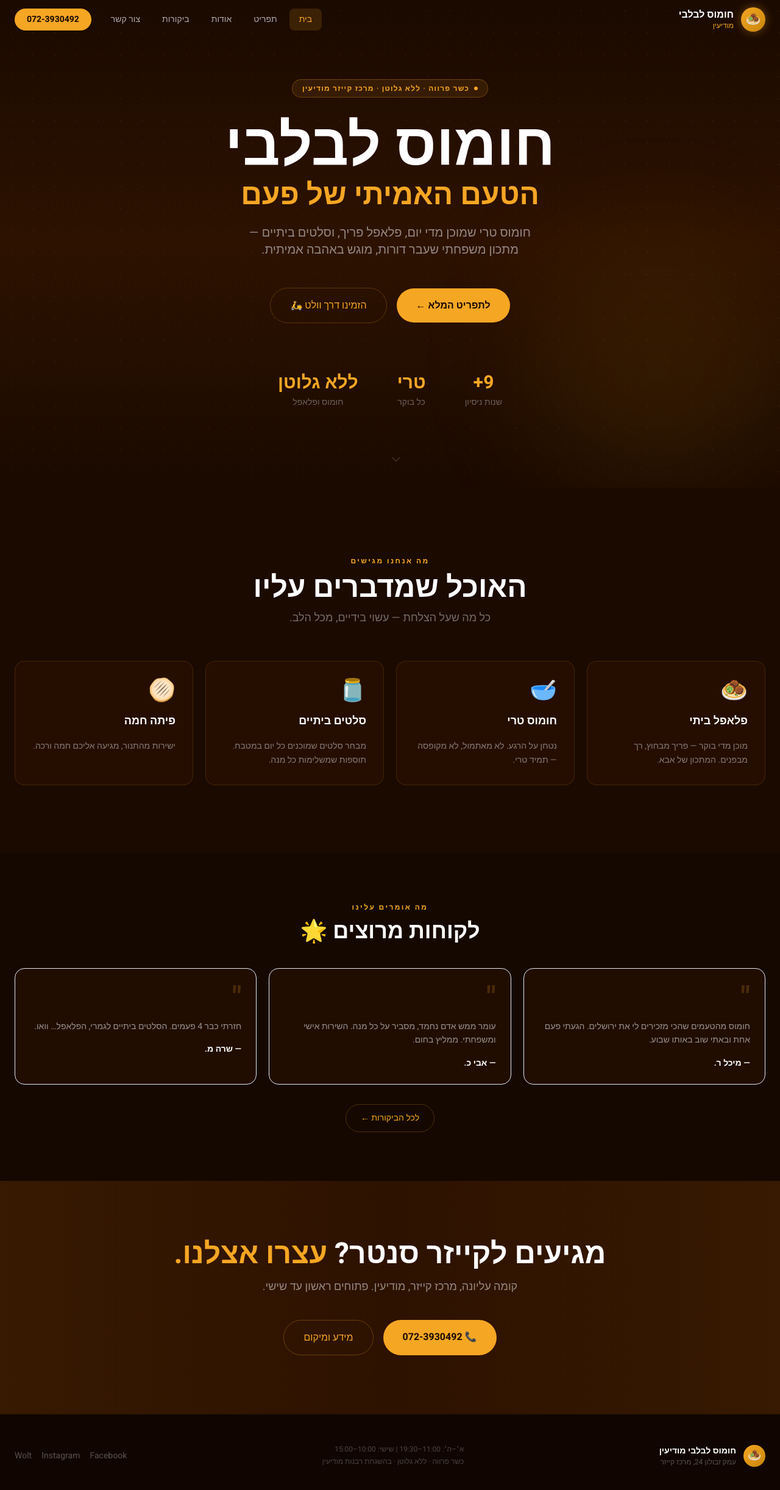
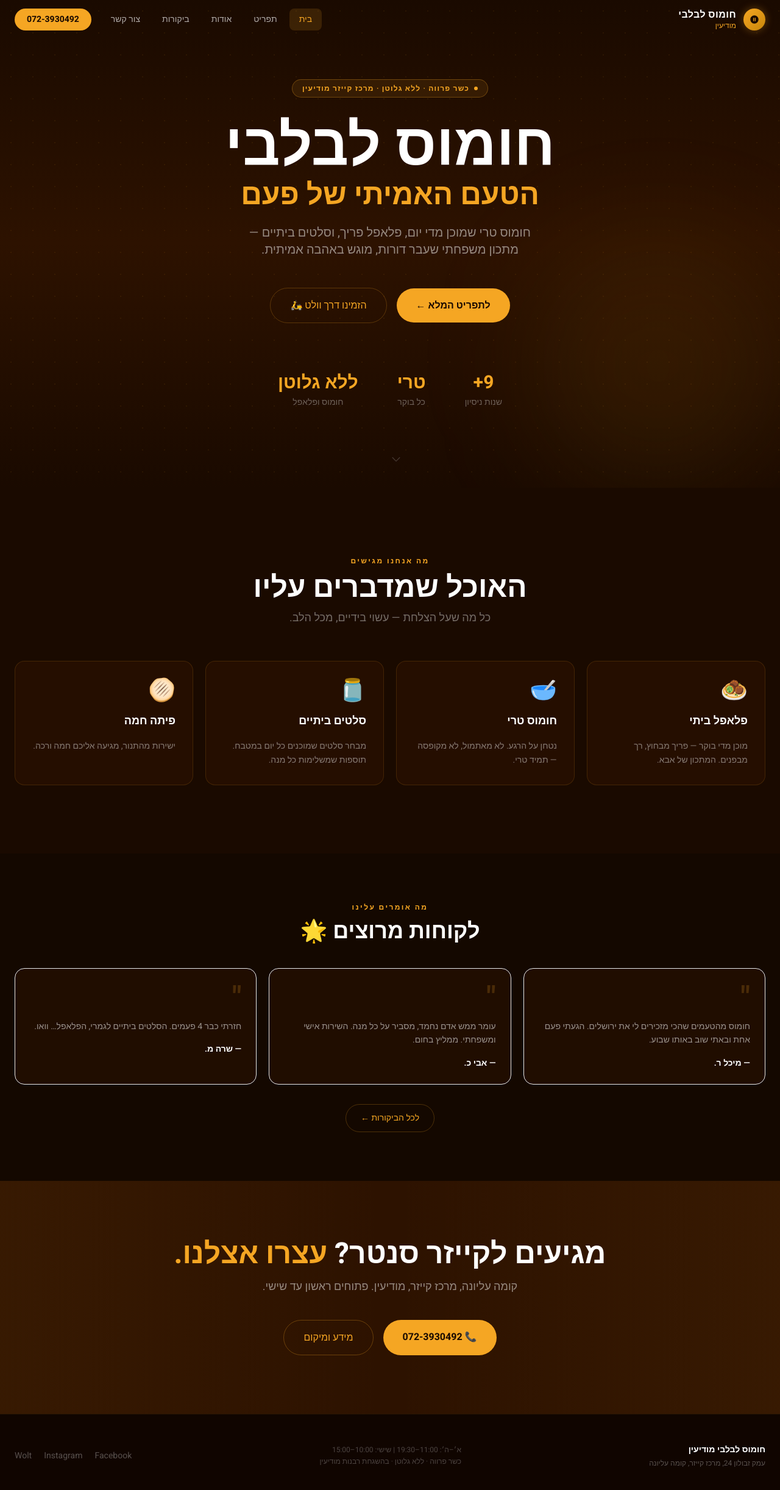
Before and after one commit to shopneckmassager37-cpu/lablabi-modiin, a React (Vite) app: page / in a window 1280 px wide. Shown: the top 2444 px of the page at 61% size. Built offline with nearby package versions, Linux system fonts and the light colour scheme.

Commit message:
Remove emojis, use SVG icons: Layout.jsx

```diff
--- a/src/components/Layout.jsx
+++ b/src/components/Layout.jsx
@@ -36,18 +36,18 @@ export function Navbar() {
         }`}
       >
         <div className="max-w-7xl mx-auto px-6 h-16 flex items-center justify-between">
-          {/* Logo */}
           <Link to="/" className="flex items-center gap-3 hover:opacity-85 transition-opacity">
-            <div className="w-10 h-10 rounded-full bg-gradient-to-br from-[#f5a623] to-[#c8860a] flex items-center justify-center text-xl shadow-[0_0_16px_rgba(245,166,35,0.4)]">
-              🧆
+            <div className="w-9 h-9 rounded-full bg-gradient-to-br from-[#f5a623] to-[#c8860a] flex items-center justify-center shadow-[0_0_14px_rgba(245,166,35,0.35)]">
+              <svg className="w-4 h-4 text-[#1a0a00]" fill="currentColor" viewBox="0 0 24 24">
+                <path d="M12 2C6.48 2 2 6.48 2 12s4.48 10 10 10 10-4.48 10-10S17.52 2 12 2zm-1 14H9V8h2v8zm4 0h-2V8h2v8z"/>
+              </svg>
             </div>
             <div>
-              <div className="font-bold text-white text-base leading-tight">חומוס לבלבי</div>
-              <div className="text-[#f5a623] text-xs">מודיעין</div>
+              <div className="font-bold text-white text-base leading-tight tracking-wide">חומוס לבלבי</div>
+              <div className="text-[#f5a623] text-xs font-medium">מודיעין</div>
             </div>
           </Link>
 
-          {/* Desktop */}
           <div className="hidden md:flex items-center gap-1">
             {NAV.map(({ label, to }) => (
               <Link key={to} to={to}
@@ -65,7 +65,6 @@ export function Navbar() {
             </a>
           </div>
 
-          {/* Hamburger */}
           <button onClick={() => setOpen(!open)}
             className="md:hidden w-9 h-9 flex flex-col items-center justify-center gap-[5px]"
             aria-label="תפריט">
@@ -76,7 +75,6 @@ export function Navbar() {
         </div>
       </nav>
 
-      {/* Mobile overlay */}
       <div
         dir="rtl"
         className={`fixed inset-0 z-40 md:hidden bg-[#1a0a00]/98 backdrop-blur-2xl flex flex-col justify-center items-center gap-3 transition-all duration-300 ${
@@ -91,7 +89,7 @@ export function Navbar() {
         ))}
         <a href="tel:072-3930492"
           className="mt-5 px-10 py-3.5 bg-[#f5a623] text-[#1a0a00] font-bold text-lg rounded-full hover:bg-[#ffc045] transition-all">
-          📞 התקשרו עכשיו
+          התקשרו עכשיו
         </a>
       </div>
     </>
@@ -102,18 +100,15 @@ export function Footer() {
   return (
     <footer dir="rtl" className="bg-[#100500] border-t border-[#f5a623]/10 py-12">
       <div className="max-w-7xl mx-auto px-6 flex flex-col md:flex-row items-center justify-between gap-6 text-center md:text-right">
-        <div className="flex items-center gap-3">
-          <div className="w-9 h-9 rounded-full bg-gradient-to-br from-[#f5a623] to-[#c8860a] flex items-center justify-center text-lg">🧆</div>
-          <div>
-            <div className="text-white font-bold text-sm">חומוס לבלבי מודיעין</div>
-            <div className="text-white/30 text-xs">עמק זבולון 24, מרכז קייזר</div>
-          </div>
+        <div>
+          <div className="text-white font-bold text-sm mb-1">חומוס לבלבי מודיעין</div>
+          <div className="text-white/30 text-xs">עמק זבולון 24, מרכז קייזר, קומה עליונה</div>
         </div>
         <div className="text-white/25 text-xs leading-relaxed">
           א׳–ה׳: 11:00–19:30 | שישי: 10:00–15:00<br />
           כשר פרווה · ללא גלוטן · בהשגחת רבנות מודיעין
         </div>
-        <div className="flex gap-4">
+        <div className="flex gap-5">
           <a href="https://www.facebook.com/humuslablabi" target="_blank" rel="noopener noreferrer"
             className="text-white/30 hover:text-[#f5a623] text-sm transition-colors">Facebook</a>
           <a href="https://www.instagram.com/hummus_lablabi/" target="_blank" rel="noopener noreferrer"
```
